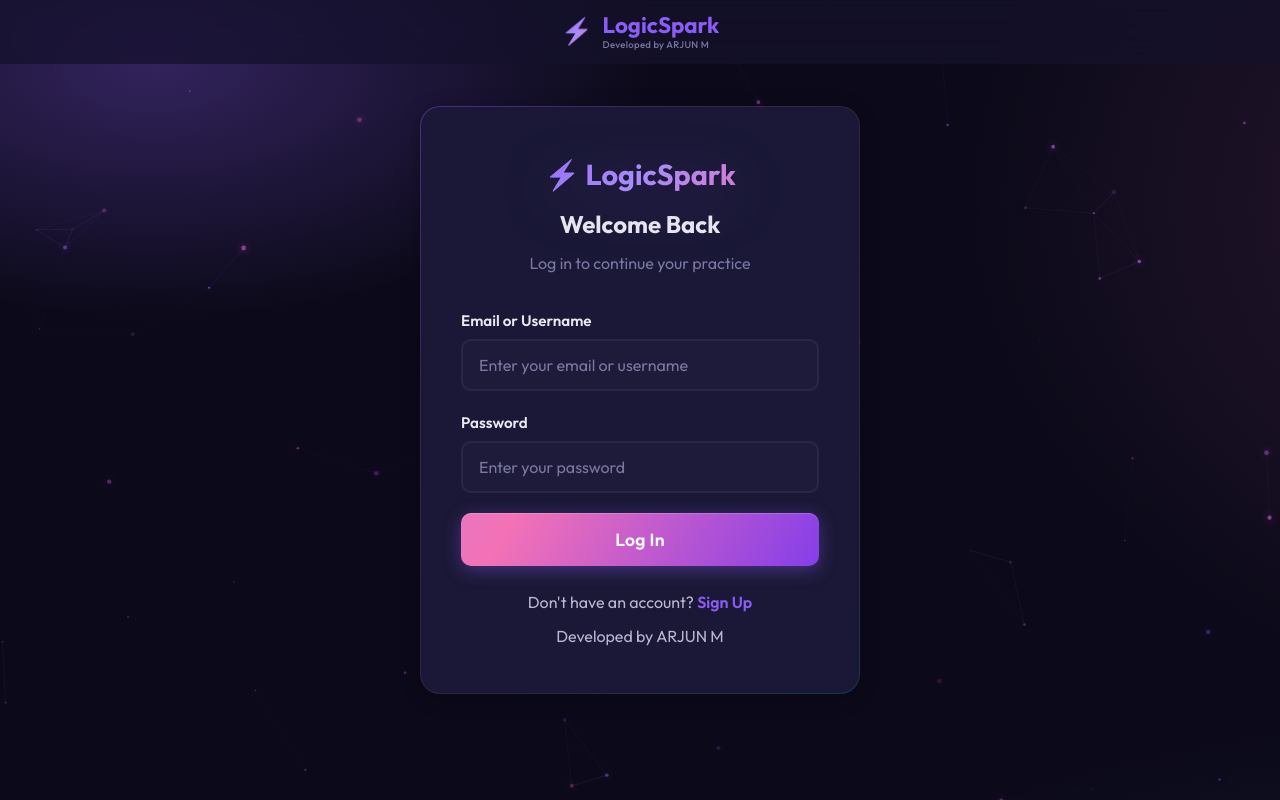
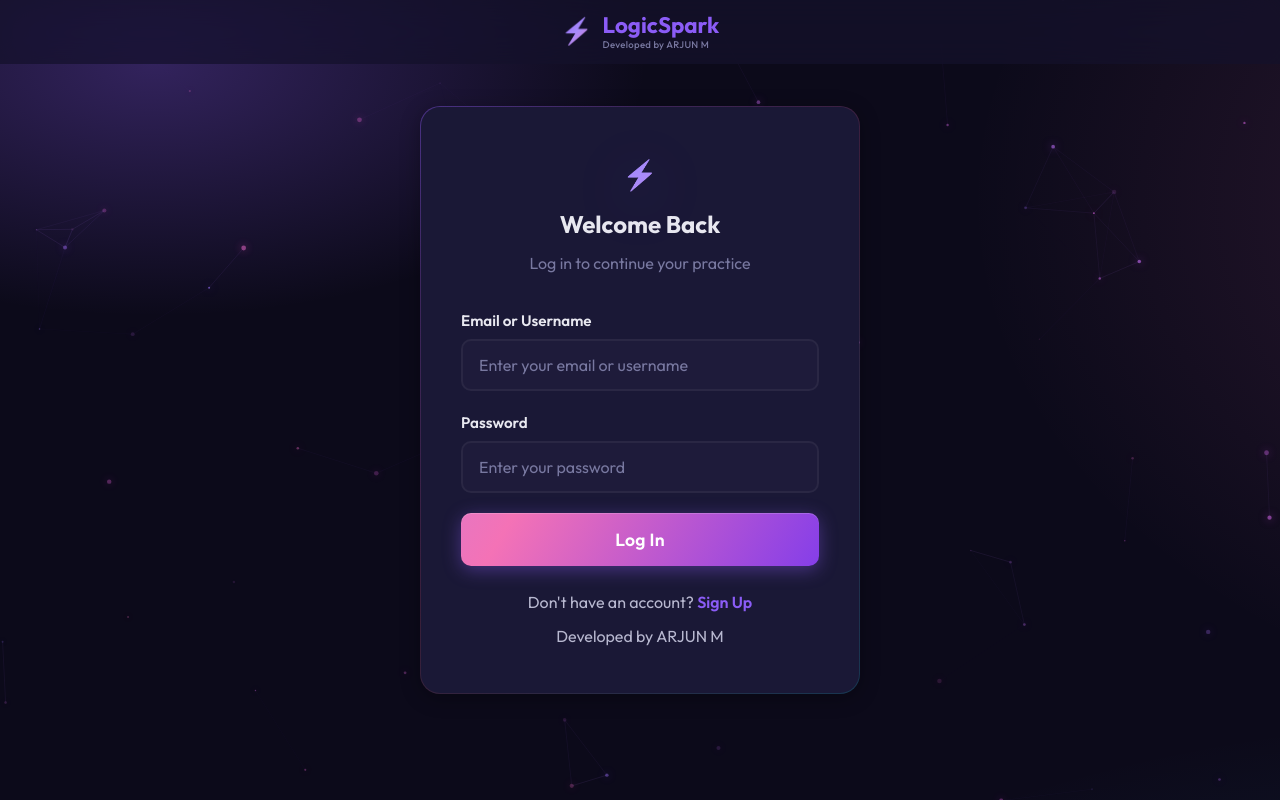
Before and after one commit to arjunmanigandan2009-code/logic-spark, a plain HTML site: page login.html in a window 1280 px wide. Drawn offline with nearby package versions, Linux system fonts and the light colour scheme.

Commit message:
Add files via upload

```diff
--- a/login.html
+++ b/login.html
@@ -21,7 +21,7 @@
   <div class="auth-page">
     <div class="auth-card">
       <div class="auth-header">
-        <div class="logo"><span class="logo-icon">&#9889;</span> LogicSpark</div>
+        <div class="logo">&#9889;</div>
         <h1>Welcome Back</h1>
         <p>Log in to continue your practice</p>
       </div>
```
Also changed, not shown: signup.html (+1 -1 lines).
